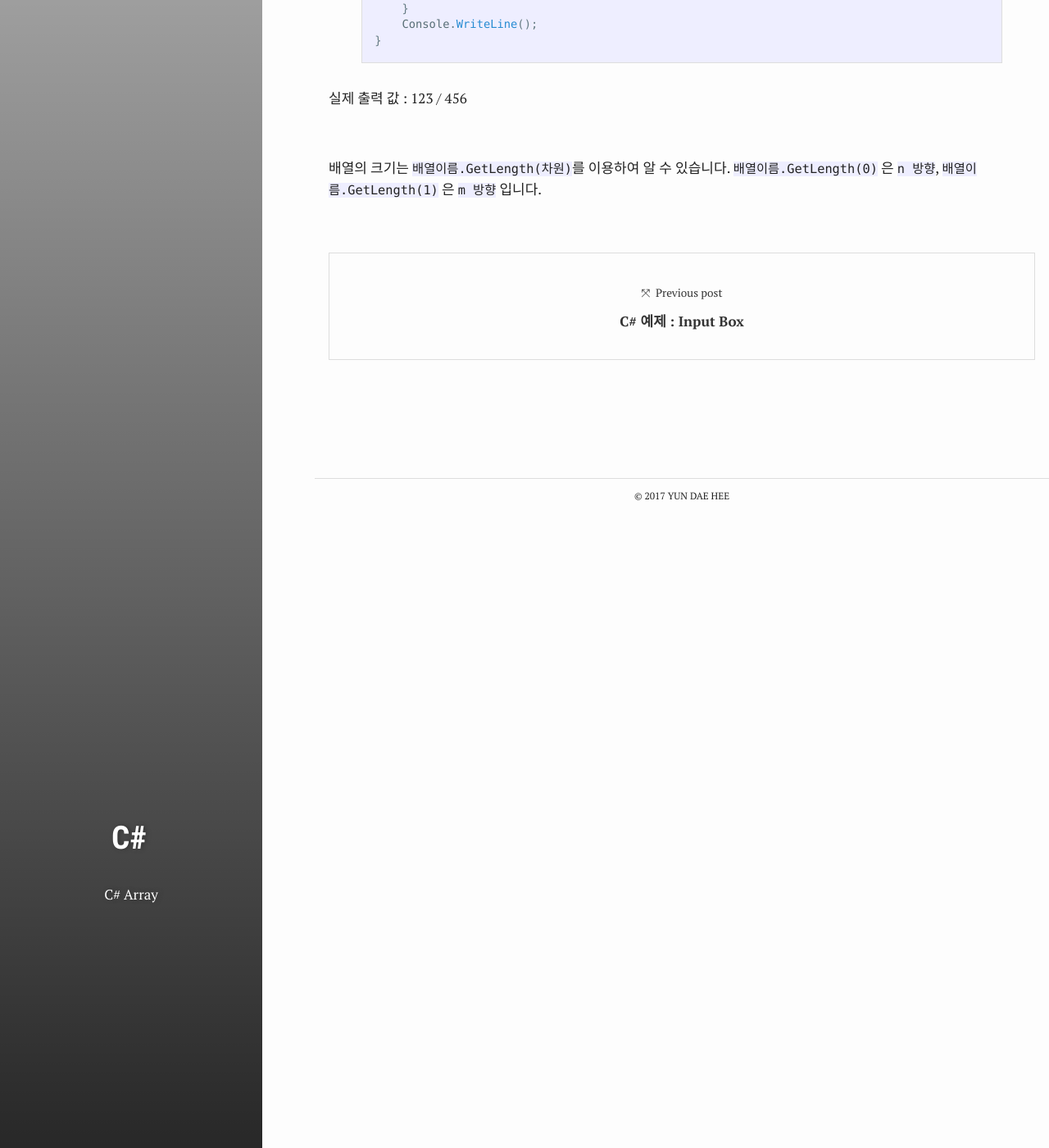
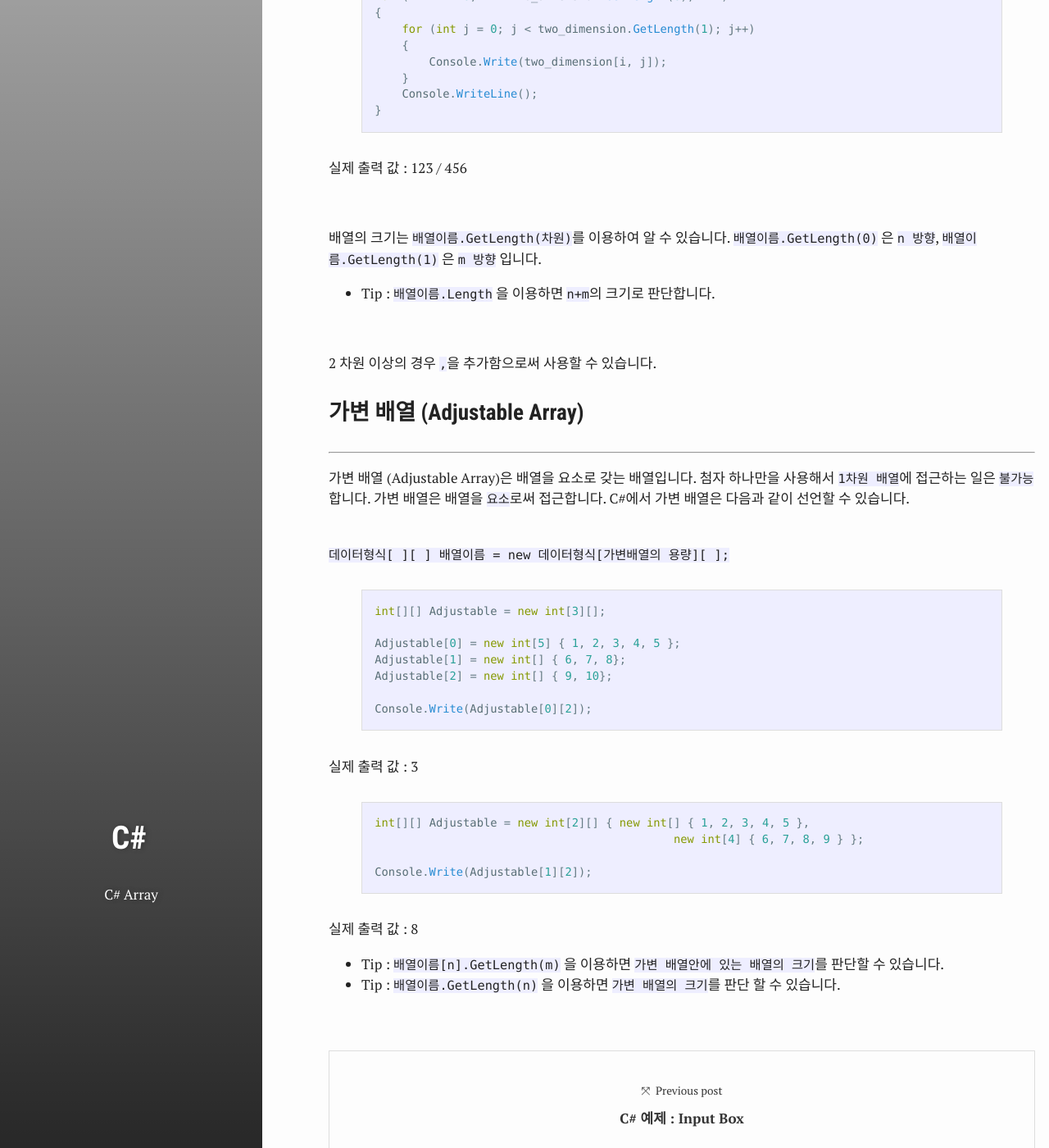
Before and after one commit to test076923/076923.github.io, a Jekyll site: the page built from _posts/2017-09-18-C#-16.md, in a window 1280 px wide and 1400 px high, scrolled down 1992 px. Shown: the whole window at 82% size. Built offline with Jekyll 4.4.1, drawn with Linux system fonts in a browser that asks for light colours; comment, search, counter and statistics services are not loaded; some of the changed text lies outside the part shown.

Commit message:
Update 2017-09-18-C#-16.md

```diff
--- a/_posts/2017-09-18-C#-16.md
+++ b/_posts/2017-09-18-C#-16.md
@@ -36,6 +36,8 @@ array[4] = 5;
 
 {% endhighlight %}
 
+* Tip : `용량`을 지정하지 않으면 `자동적으로 할당`됩니다.
+
 <br>
 
 ### 1 차원 배열 (One Dimesion) ###
@@ -60,6 +62,8 @@ for (int i = 0; i < one_dimension.Length; i++)
 실제 출력 값 : 12345
 <br>
 배열의 크기는 `배열이름.Length`를 이용하여 알 수 있습니다.
+
+<br>
 
 ### 2 차원 배열 (Two Dimesion) ###
 ----------
@@ -90,3 +94,44 @@ for (int i = 0; i < two_dimension.GetLength(0); i++)
 <br>
 
 배열의 크기는 `배열이름.GetLength(차원)`를 이용하여 알 수 있습니다. `배열이름.GetLength(0)` 은 `n 방향`, `배열이름.GetLength(1)` 은 `m 방향` 입니다.
+
+* Tip : `배열이름.Length` 을 이용하면 `n+m`의 크기로 판단합니다.
+
+<br>
+
+2 차원 이상의 경우 `,`을 추가함으로써 사용할 수 있습니다.
+
+### 가변 배열 (Adjustable Array) ###
+----------
+가변 배열 (Adjustable Array)은 배열을 요소로 갖는 배열입니다. 첨자 하나만을 사용해서 `1차원 배열`에 접근하는 일은 `불가능`합니다. 가변 배열은 배열을 `요소`로써 접근합니다. C#에서 가변 배열은 다음과 같이 선언할 수 있습니다.
+<br><br>
+
+`데이터형식[ ][ ] 배열이름 = new 데이터형식[가변배열의 용량][ ];`
+
+{% highlight c# %}
+
+int[][] Adjustable = new int[3][];
+
+Adjustable[0] = new int[5] { 1, 2, 3, 4, 5 };
+Adjustable[1] = new int[] { 6, 7, 8};
+Adjustable[2] = new int[] { 9, 10};
+
+Console.Write(Adjustable[0][2]);
+
+{% endhighlight %}
+
+실제 출력 값 : 3
+
+{% highlight c# %}
+
+int[][] Adjustable = new int[2][] { new int[] { 1, 2, 3, 4, 5 },
+                                            new int[4] { 6, 7, 8, 9 } };
+
+Console.Write(Adjustable[1][2]);
+
+{% endhighlight %}
+
+실제 출력 값 : 8
+
+* Tip :  `배열이름[n].GetLength(m)` 을 이용하면 `가변 배열안에 있는 배열의 크기`를 판단할 수 있습니다.
+* Tip :  `배열이름.GetLength(n)` 을 이용하면 `가변 배열의 크기`를 판단 할 수 있습니다.
```
